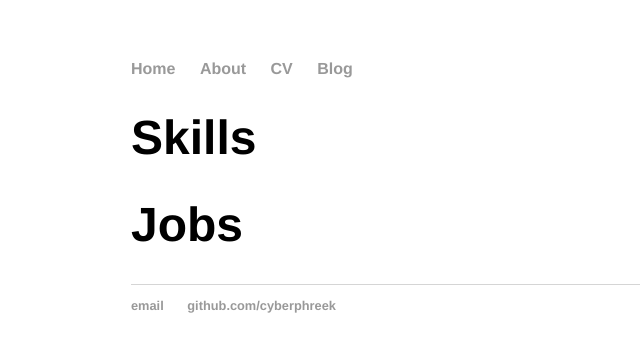
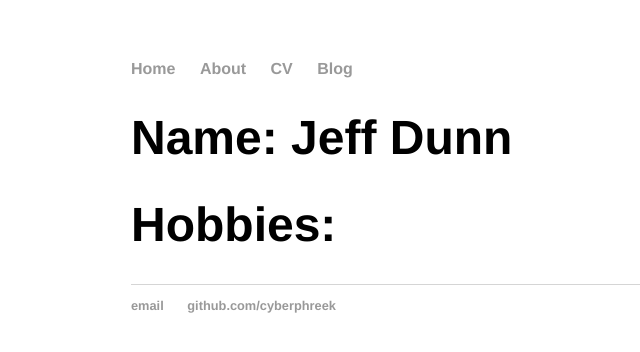
Before and after one commit to cyberphreek/cyberphreek.github.io, a Jekyll site: the page built from about/index.html, in a window 1280 px wide. Shown: the top 352 px of the page, without its empty margins (61-701 px from the left). Built offline with Jekyll 4.4.1, drawn with Linux system fonts in a browser that asks for light colours.

Commit message:
Update index.html

```diff
--- a/about/index.html
+++ b/about/index.html
@@ -1,8 +1,8 @@
 ---
 layout: default
-title: Jeff Dunn CV
+title: About
 ---
 <div class="blurb">
-	<h1>Skills</h1>
-  <h1>Jobs</h1>
+	<h1>Name: Jeff Dunn</h1>
+	<h1>Hobbies: </h1>
 </div><!-- /.blurb -->
```
